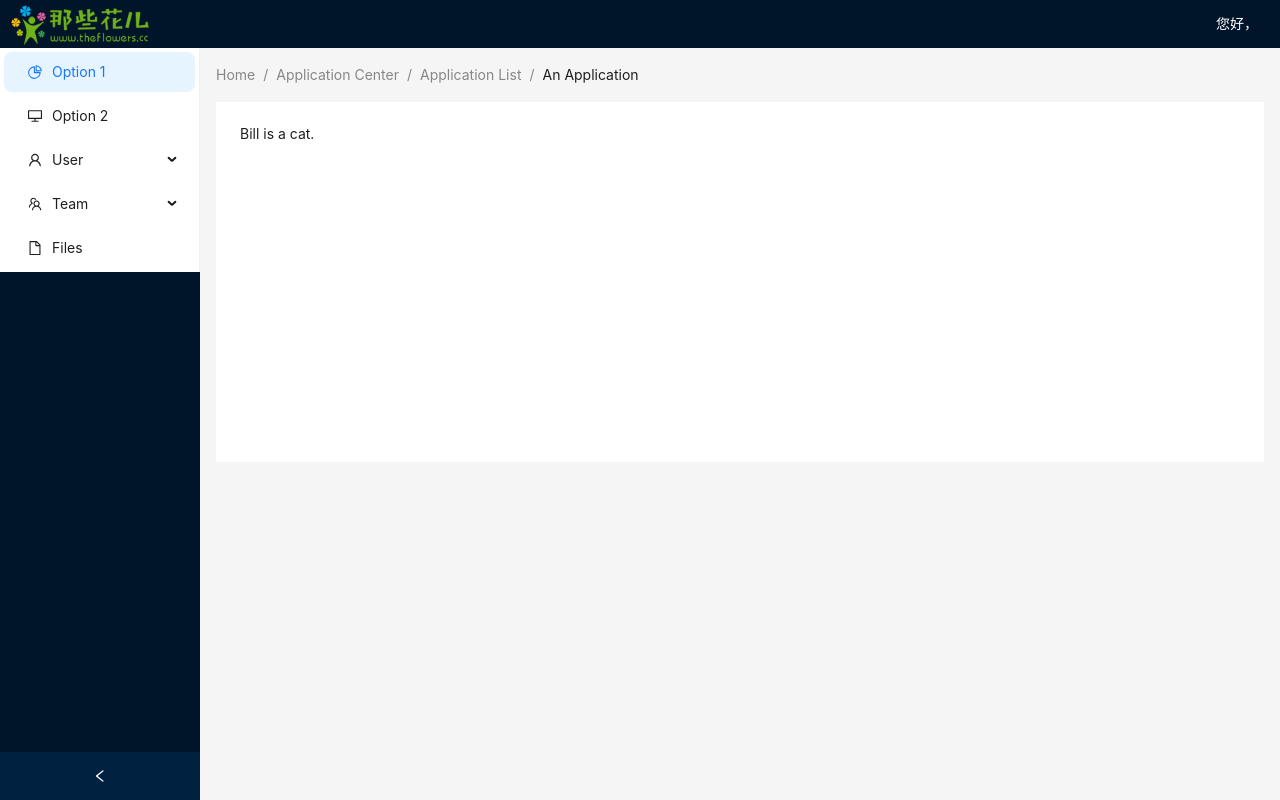
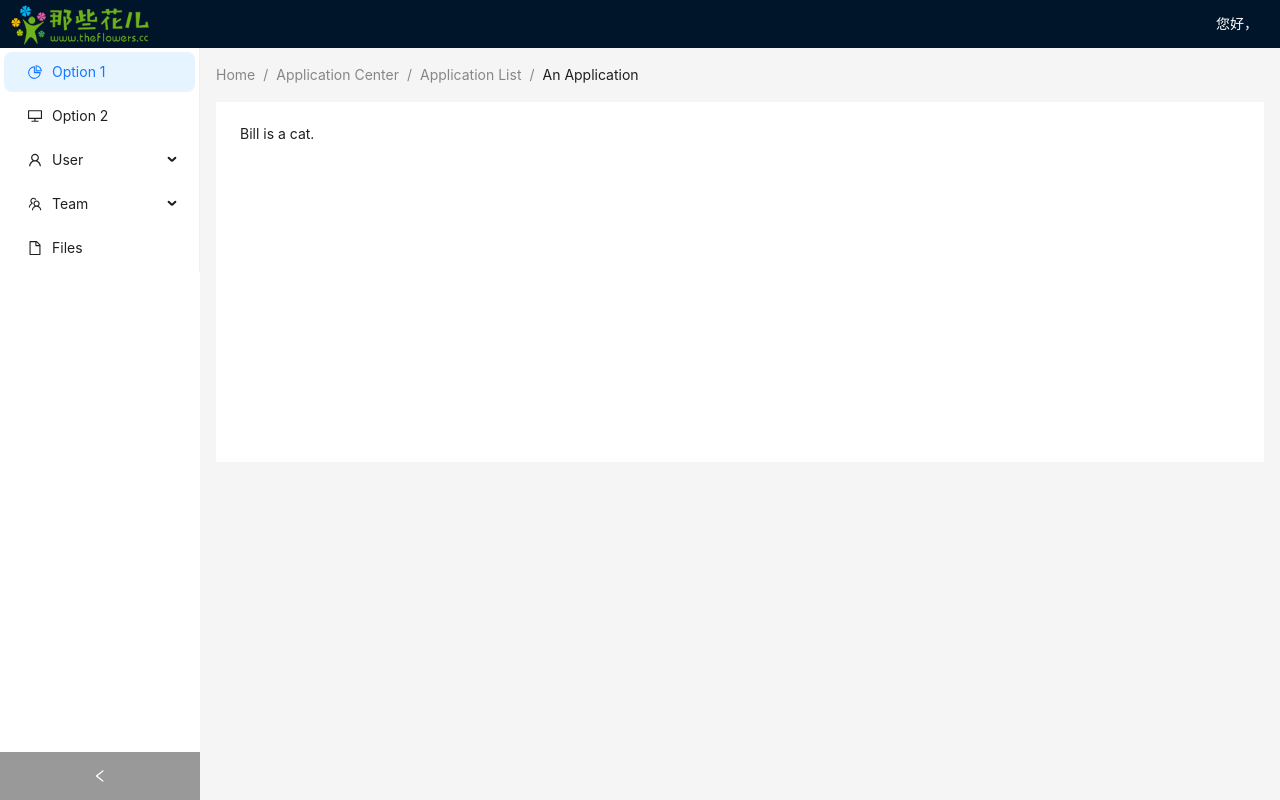
Before and after one commit to crazybull/admin.theflowers.fontend, a React app: page /#/home in a window 1280 px wide. Built offline with nearby package versions, Linux system fonts and the light colour scheme; no server answers.

Commit message:
nav color change

```diff
--- a/src/common.less
+++ b/src/common.less
@@ -1,3 +1,9 @@
 #root{
   height: 100%;
+  .ant-layout .ant-layout-sider{
+    background: #fff!important;
+  }
+  .ant-layout-sider-trigger{
+    background: #999!important;
+  }
 }
--- a/src/routers/Home/index.jsx
+++ b/src/routers/Home/index.jsx
@@ -1,5 +1,5 @@
 import { FileOutlined, PieChartOutlined, UserOutlined,DesktopOutlined,TeamOutlined } from '@ant-design/icons';
-import { Breadcrumb, Layout, Menu, theme } from 'antd';
+import { Breadcrumb, Layout, Menu } from 'antd';
 import { useState,useEffect } from 'react';
 import {authApi} from '@/service/webApi';
 import HeaderModule from '@/components/Header';
@@ -36,9 +36,7 @@ const Home = () => {
       setUserInfo(res.data)
     }
   }
-  const {
-    token: { colorBgContainer },
-  } = theme.useToken();
+
   return (
       <Layout
         style={{
@@ -78,7 +76,7 @@ const Home = () => {
               style={{
                 padding: 24,
                 minHeight: 360,
-              background: colorBgContainer,
+                background: '#fff',
               }}
             >
               Bill is a cat.
```
Lines whose indentation alone changed are shown as unchanged.
